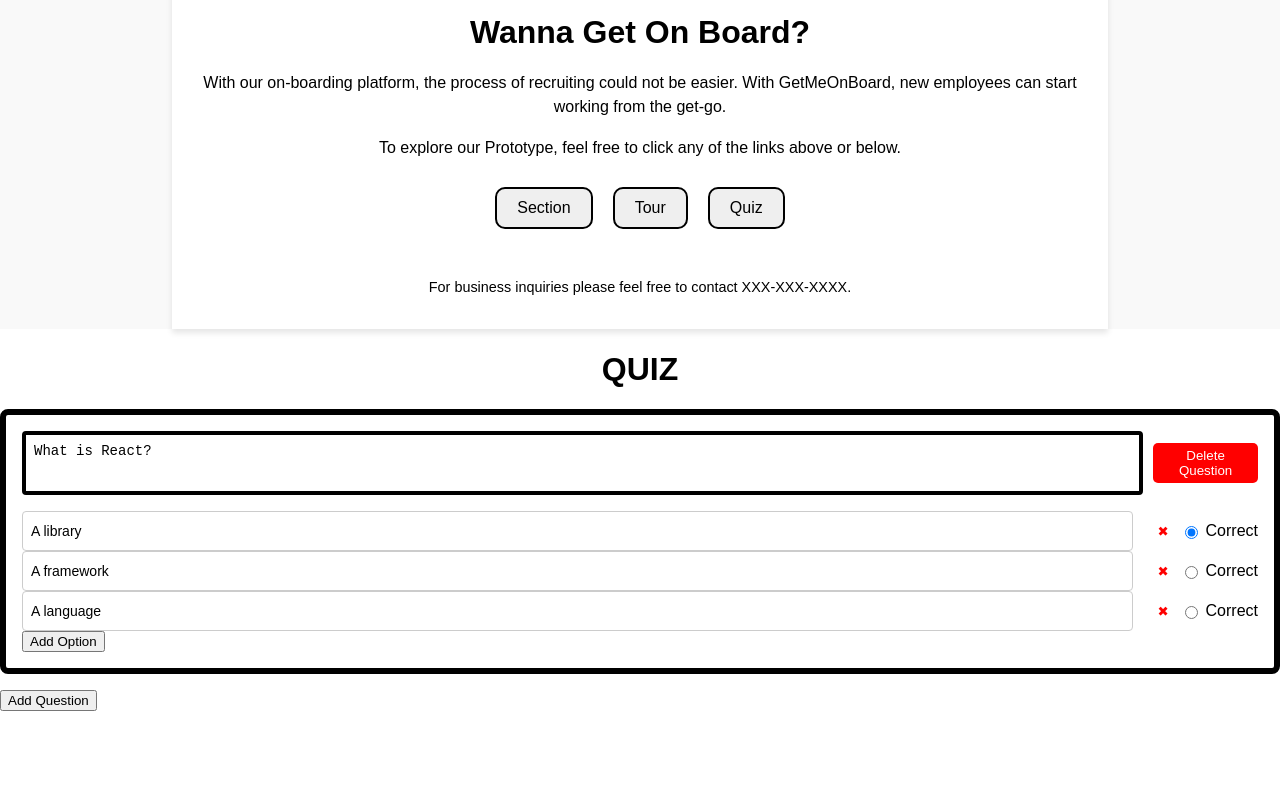
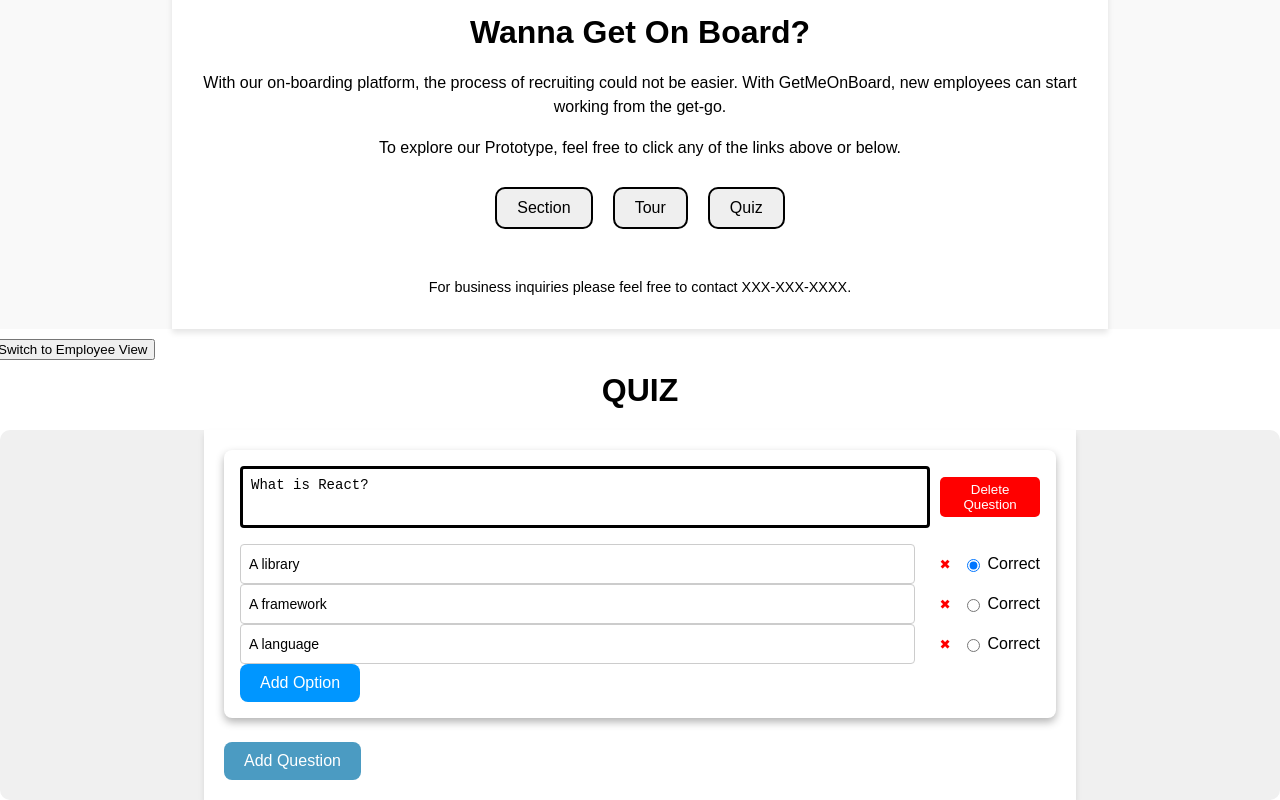
Before and after one commit to Adit-Rahman-x/GetMeOnBoard, a React (Vite) app in the folder GetMeOnBoard/: page / in a window 1280 px wide. Shown: the part 1836-2636 px from the top of the page. Before the commit the page ends 2547 px from the top, so only its background shows below. Built offline with nearby package versions, Linux system fonts and the light colour scheme.

Commit message:
style changes

```diff
--- a/GetMeOnBoard/src/Quiz/Quiz.jsx
+++ b/GetMeOnBoard/src/Quiz/Quiz.jsx
@@ -33,8 +33,8 @@ const Quiz = () => {
             question: "New Question",
             type: "multipleChoice",
             media: null,
-            options: ["Default Option"], // Add one default option
-            correctAnswers: ["Default Option"], // Mark the default option as correct
+            options: ["Default Option"],
+            correctAnswers: ["Default Option"],
         };
         setQuestions([...questions, newQuestion]);
     };
@@ -106,10 +106,14 @@ const Quiz = () => {
     };
 
     return (
-        <div>
+        <div
+            style={{
+                backgroundColor: 'f9f9f9',
+            }}>
+
             <button
                 onClick={() => setIsEmployerView(!isEmployerView)}
-                style={{ position: 'absolute', top: '10px', right: '10px' }}
+                style={{ position: 'relative', top: '10px', right: '10px' }}
             >
                 Switch to {isEmployerView ? 'Employee' : 'Employer'} View
             </button>
--- a/GetMeOnBoard/src/Quiz/components/QuizComponent.jsx
+++ b/GetMeOnBoard/src/Quiz/components/QuizComponent.jsx
@@ -16,17 +16,33 @@ const QuizComponent = ({
     score,
 }) => {
     return (
-        <div>
+        <div
+            style={{
+                backgroundColor: '#f0f0f0', // Light gray background for the Quiz section
+                borderRadius: '10px', // Add rounded corners for the overall Quiz section
+                display: 'flex',
+                justifyContent: 'center',
+                alignItems: 'center',
+            }}
+        >
             {isEmployerView ? (
-                <div>
+                <div
+                    style={{
+                        width: '65%',
+                        backgroundColor: 'white',
+                        boxShadow: '0 4px 6px rgba(0, 0, 0, 0.1)',
+                        padding: '20px', // Add padding inside the white container
+                    }}
+                >
                     {questions.map((q) => (
                         <div
                             key={q.id}
                             style={{
-                                border: '6px solid black',
+                                backgroundColor: 'white', // White background for individual questions
                                 borderRadius: '8px',
                                 padding: '16px',
-                                marginBottom: '16px',
+                                marginBottom: '24px', // Add space between questions
+                                boxShadow: '0 4px 8px rgba(0, 0, 0, 0.3)', // Subtle shadow for each question
                             }}
                         >
                             {/* Question Section */}
@@ -35,24 +51,24 @@ const QuizComponent = ({
                                     display: 'flex',
                                     justifyContent: 'space-between',
                                     alignItems: 'center',
-                                    marginBottom: '16px', // Add space below the question section
+                                    marginBottom: '16px',
                                 }}
                             >
                                 <textarea
-                                    value={q.question || ''} // Ensure an empty string if undefined
+                                    value={q.question || ''}
                                     onChange={(e) =>
-                                        handleUpdateQuestion(q.id, { question: e.target.value }) // Pass only the string value
+                                        handleUpdateQuestion(q.id, { question: e.target.value })
                                     }
                                     style={{
-                                        width: '100%', // Ensures it takes the same width as option textboxes
-                                        fontSize: '14px', // Match the font size of options
-                                        border: '4px solid black',
+                                        width: '100%',
+                                        fontSize: '14px',
+                                        border: 'solid black',
                                         padding: '8px',
                                         borderRadius: '4px',
-                                        resize: 'none', // Prevent manual resizing
-                                        overflowWrap: 'break-word', // Handle long words
+                                        resize: 'none',
+                                        overflowWrap: 'break-word',
                                         wordWrap: 'break-word',
-                                        height: '40px', // Same height as the option textboxes
+                                        height: '40px',
                                     }}
                                 />
                                 <button
@@ -65,6 +81,14 @@ const QuizComponent = ({
                                         padding: '5px 10px',
                                         cursor: 'pointer',
                                         marginLeft: '10px',
+                                    }}
+                                    onMouseEnter={(e) => {
+                                        e.target.style.backgroundColor = '#D2042D';
+                                        e.target.style.transform = 'scale(1.05)';
+                                    }}
+                                    onMouseLeave={(e) => {
+                                        e.target.style.backgroundColor = 'red';
+                                        e.target.style.transform = 'scale(1)';
                                     }}
                                 >
                                     Delete Question
@@ -88,7 +112,7 @@ const QuizComponent = ({
                                             border: '1px solid #ccc',
                                             borderRadius: '4px',
                                             boxSizing: 'border-box',
-                                            height: '40px', // Fixed height for consistency
+                                            height: '40px',
                                         }}
                                     />
                                     <button
@@ -113,24 +137,74 @@ const QuizComponent = ({
                                 </div>
                             ))}
                             {q.options.length < 4 && (
-                                <button onClick={() => handleAddOption(q.id)}>
+                                <button
+                                    onClick={() => handleAddOption(q.id)}
+                                    style={{
+                                        padding: '10px 20px',
+                                        backgroundColor: '#0096FF',
+                                        color: '#fff',
+                                        border: 'none',
+                                        borderRadius: '8px',
+                                        cursor: 'pointer',
+                                        fontSize: '16px',
+                                        transition: 'transform 0.3s ease, background-color 0.35s ease',
+                                    }}
+                                    onMouseEnter={(e) => {
+                                        e.target.style.backgroundColor = '#007BFF';
+                                        e.target.style.transform = 'scale(1.05)';
+                                    }}
+                                    onMouseLeave={(e) => {
+                                        e.target.style.backgroundColor = '#0096FF';
+                                        e.target.style.transform = 'scale(1)';
+                                    }}
+                                >
                                     Add Option
                                 </button>
                             )}
                         </div>
                     ))}
-                    <button onClick={handleAddQuestion}>Add Question</button>
+                    <button
+                        onClick={handleAddQuestion}
+                        style={{
+                            padding: '10px 20px',
+                            backgroundColor: '#4b9bc2',
+                            color: '#fff',
+                            border: 'none',
+                            borderRadius: '8px',
+                            cursor: 'pointer',
+                            fontSize: '16px',
+                            transition: 'transform 0.3s ease, background-color 0.35s ease',
+                        }}
+                        onMouseEnter={(e) => {
+                            e.target.style.backgroundColor = '#007BFF';
+                            e.target.style.transform = 'scale(1.05)';
+                        }}
+                        onMouseLeave={(e) => {
+                            e.target.style.backgroundColor = '#4b9bc2';
+                            e.target.style.transform = 'scale(1)';
+                        }}
+                    >
+                        Add Question
+                    </button>
                 </div>
             ) : score === null ? (
-                <div>
+                <div
+                    style={{
+                        backgroundColor: 'white',
+                        boxShadow: '0 4px 6px rgba(0, 0, 0, 0.1)',
+                        padding: '20px', // Add padding inside the white container
+                        width: '65%',
+                    }}
+                >
                     {questions.map((q) => (
                         <div
                             key={q.id}
                             style={{
-                                border: '6px solid black', // Increased border thickness for the question box
+                                backgroundColor: 'white',
                                 borderRadius: '8px',
                                 padding: '16px',
-                                marginBottom: '16px',
+                                marginBottom: '24px',
+                                boxShadow: '0 4px 8px rgba(0, 0, 0, 0.3)',
                             }}
                         >
                             <h3>{q.question}</h3>
@@ -152,22 +226,73 @@ const QuizComponent = ({
                             </div>
                         </div>
                     ))}
-                    <button onClick={handleSubmit}>Submit</button>
+                    <div
+                        style={{
+                            display: 'flex',
+                            justifyContent: 'center', // Center the submit button
+                            marginTop: '20px', // Add some space above the button
+                        }}
+                    >
+                        <button
+                            onClick={handleSubmit}
+                            style={{
+                                padding: '10px 20px',
+                                backgroundColor: 'green',
+                                color: 'white',
+                                border: 'none',
+                                borderRadius: '8px',
+                                cursor: 'pointer',
+                                fontSize: '16px',
+                                transition: 'transform 0.3s ease, background-color 0.35s ease',
+                            }}
+                            onMouseEnter={(e) => {
+                                e.target.style.backgroundColor = '#006400';
+                                e.target.style.transform = 'scale(1.05)';
+                            }}
+                            onMouseLeave={(e) => {
+                                e.target.style.backgroundColor = 'green';
+                                e.target.style.transform = 'scale(1)';
+                            }}
+                        >
+                            Submit
+                        </button>
+                    </div>
                 </div>
             ) : (
-                <div>
-                    <h3>Results</h3>
-                    <p>
+                <div
+                    style={{
+                        backgroundColor:'white',
+                        width:'65%',
+                    }}
+                >
+                    <h3
+                        style={{
+                            padding:'20px'
+                        }}
+                        >Results</h3>
+                    <p
+                        style={{
+                            padding:'20px'
+                        }}
+                    >
                         Score: {score}/{questions.length}
                     </p>
                     <ul>
                         {questions.map((q) => (
                             <li key={q.id}>
                                 <p>{q.question}</p>
-                                <p>
+                                <p
+                                    style={{
+                                        padding:'20px'
+                                    }}
+                                >
                                     Your Answer: {(answers[q.id] || []).length ? answers[q.id].join(', ') : 'None'}
                                 </p>
-                                <p>Correct Answer: {q.correctAnswers.join(', ')}</p>
+                                <p
+                                    style={{
+                                        paddingLeft:'20px'
+                                    }}
+                                >Correct Answer: {q.correctAnswers.join(', ')}</p>
                             </li>
                         ))}
                     </ul>
```
